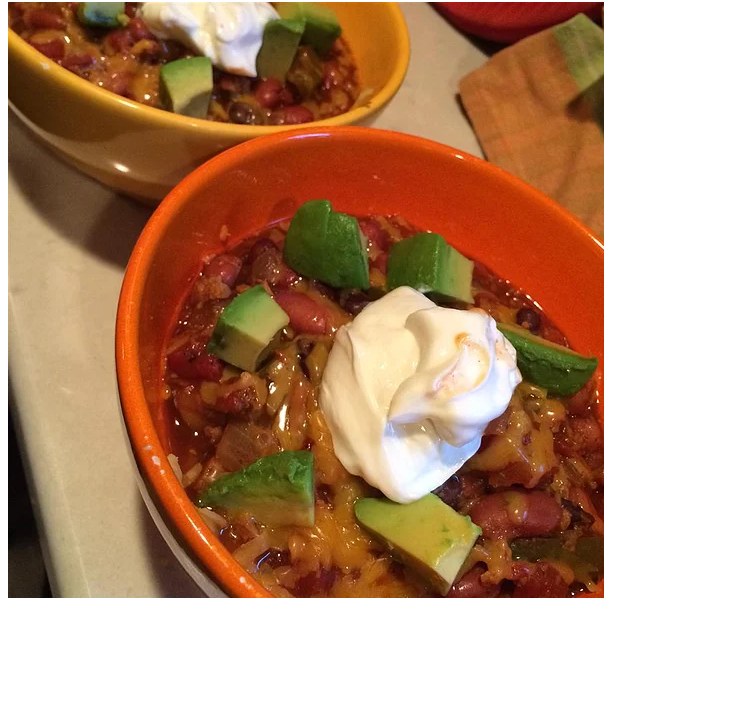
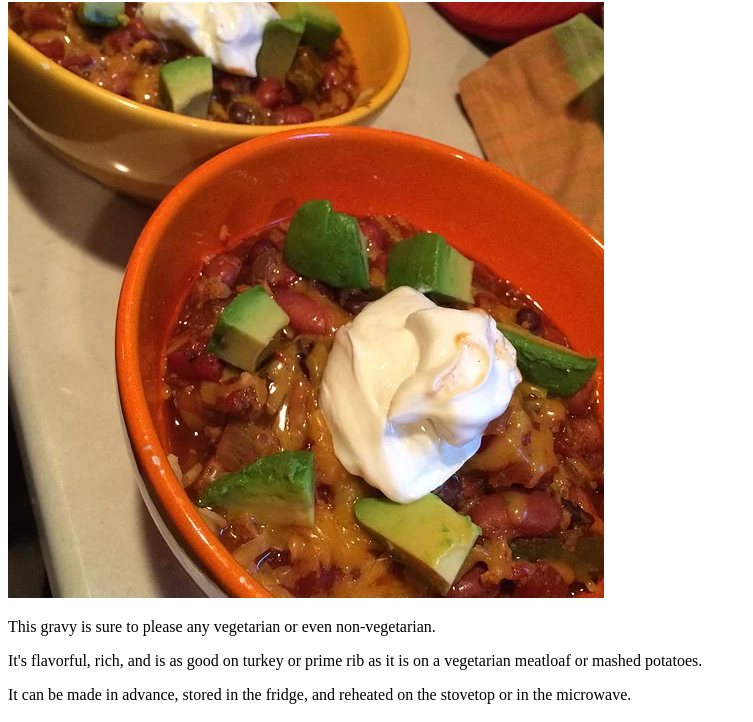
Before and after one commit to leoc01/odin-recipes, a plain HTML site: page recipes/mushroom-gravy.html in a window 1280 px wide. Shown: the part 78-800 px from the top of the page, without its empty margins (0-753 px from the left). Drawn offline with Linux system fonts and the light colour scheme.

Commit message:
adding descriptions of each recipe

```diff
--- a/recipes/mushroom-gravy.html
+++ b/recipes/mushroom-gravy.html
@@ -9,5 +9,14 @@
 	<body>
 		<h1>Mushroom Gravy</h1>
 		<img src="../images/chili.webp" alt="an amazing mushroom gravy" />
+		<p>This gravy is sure to please any vegetarian or even non-vegetarian.</p>
+		<p>
+			It's flavorful, rich, and is as good on turkey or prime rib as it is on a
+			vegetarian meatloaf or mashed potatoes.
+		</p>
+		<p>
+			It can be made in advance, stored in the fridge, and reheated on the
+			stovetop or in the microwave.
+		</p>
 	</body>
 </html>
```
Also changed, not shown: recipes/chili.html (+2 -0 lines), recipes/spinach-lasagna.html (+1 -0 lines).
